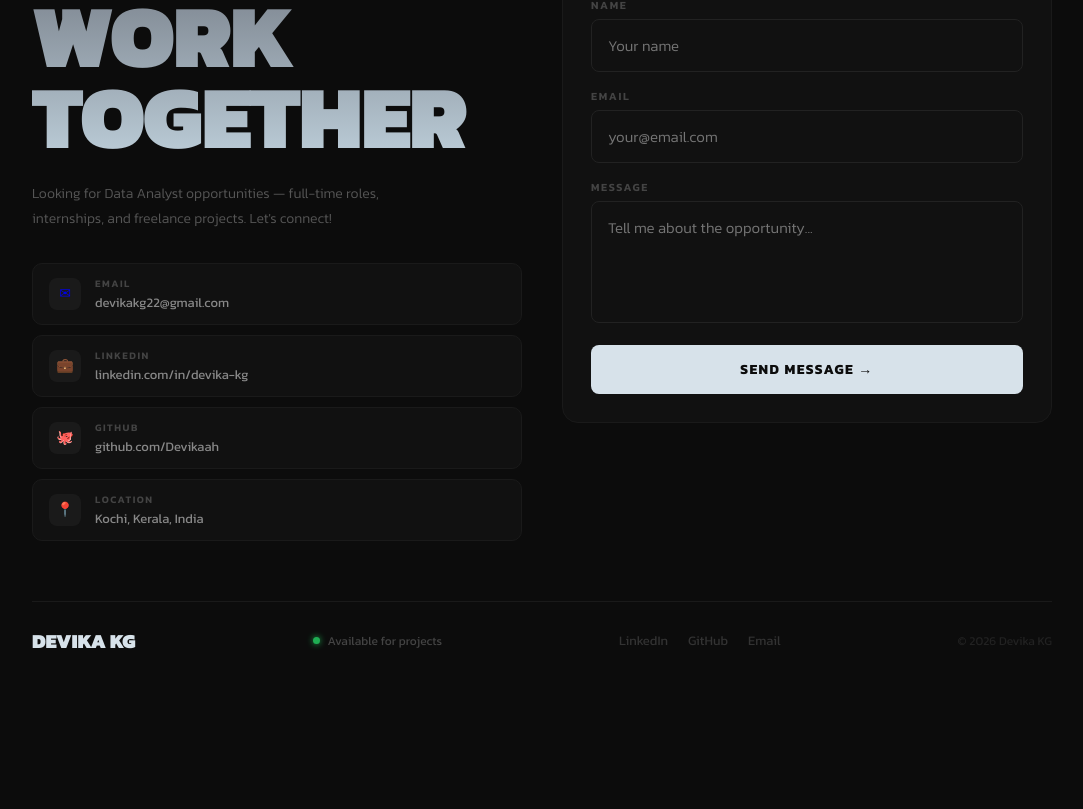
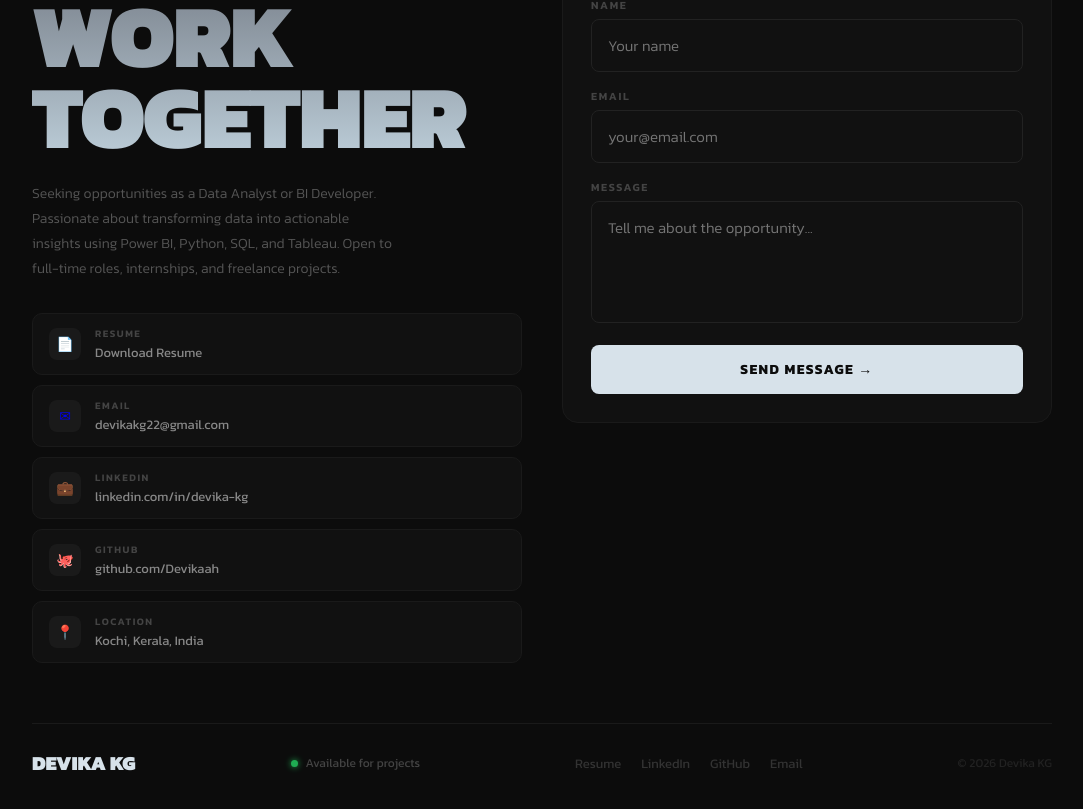
Before and after one commit to Devikaah/Devika-, a React (Vite) app in the folder client/: page / in a window 1280 px wide. Shown: the part 6914-7723 px from the top of the page, without its empty margins (98-1181 px from the left). Before the commit the page ends 7647 px from the top, so only its background shows below. Built offline with nearby package versions, Linux system fonts and the light colour scheme.

Commit message:
Add resume download and update contact section

```diff
--- a/client/src/components/ContactSection.jsx
+++ b/client/src/components/ContactSection.jsx
@@ -76,10 +76,10 @@ export default function ContactSection() {
                 Let&apos;s<br />Work<br />Together
               </h2>
               <p style={{ color: '#555', fontSize: 14, fontWeight: 300, lineHeight: 1.8, marginBottom: 32, maxWidth: 360 }}>
-                Looking for Data Analyst opportunities — full-time roles, internships, and freelance projects. Let's connect!
-              </p>
+                Seeking opportunities as a Data Analyst or BI Developer. Passionate about transforming data into actionable insights using Power BI, Python, SQL, and Tableau. Open to full-time roles, internships, and freelance projects.              </p>
               <div style={{ display: 'flex', flexDirection: 'column', gap: 10 }}>
                 {[
+                   { icon: '📄', label: 'Resume', val: 'Download Resume', href: '/Devika_KG_Resume.pdf' },
                    { icon: '✉', label: 'Email', val: 'devikakg22@gmail.com', href: 'mailto:devikakg22@gmail.com' },
                    { icon: '💼', label: 'LinkedIn', val: 'linkedin.com/in/devika-kg', href: 'https://linkedin.com/in/devika-kg' },
                    { icon: '🐙', label: 'GitHub', val: 'github.com/Devikaah', href: 'https://github.com/Devikaah' },
@@ -88,7 +88,7 @@ export default function ContactSection() {
                   <a
                     key={item.label}
                     href={item.href || undefined}
-                    target={item.href && !item.href.startsWith('mailto') ? '_blank' : undefined}
+                    target={item.href ? '_blank' : undefined}
                     rel="noreferrer"
                     data-hover
                     style={{ display: 'flex', alignItems: 'center', gap: 14, padding: '12px 16px', background: '#111', border: '1px solid #1a1a1a', borderRadius: 10, textDecoration: 'none', transition: 'border-color 0.3s', cursor: item.href ? 'none' : 'default' }}
@@ -184,6 +184,7 @@ export default function ContactSection() {
           </div>
           <div style={{ display: 'flex', gap: 20 }}>
             {[
+               { l: 'Resume', h: '/Devika_KG_Resume.pdf' },
                { l: 'LinkedIn', h: 'https://linkedin.com/in/devika-kg' },
                { l: 'GitHub', h: 'https://github.com/Devikaah' },
                { l: 'Email', h: 'mailto:devikakg22@gmail.com' },
```
Also changed, not shown: 1 other file (tests, documents, lock files or other folders). Lines whose indentation alone changed are shown as unchanged.
